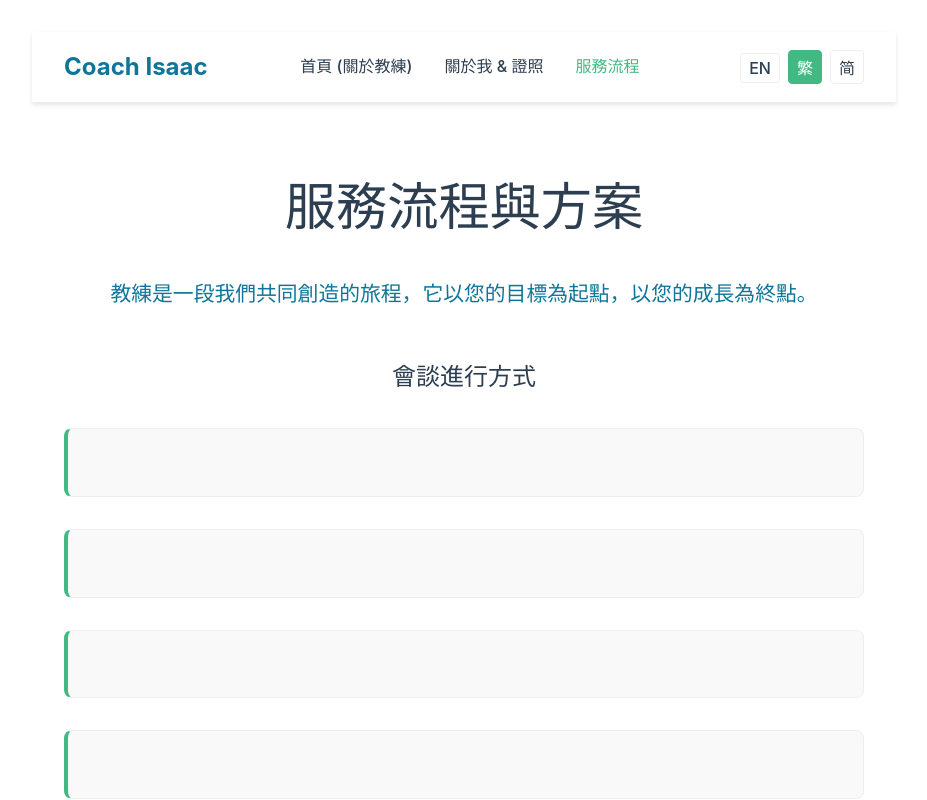
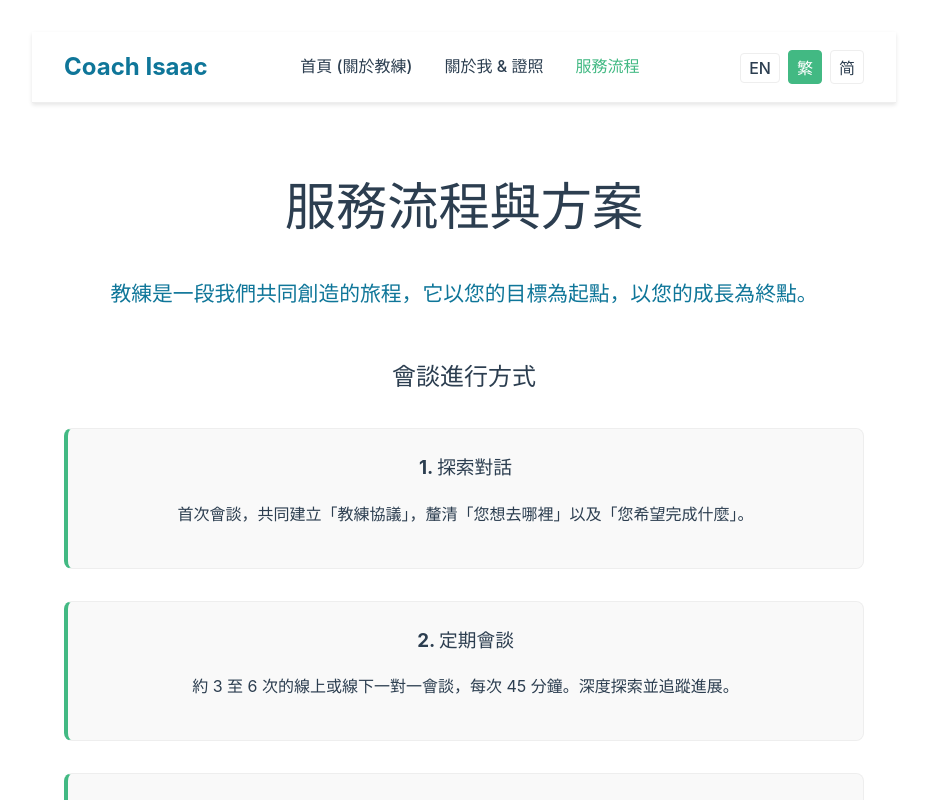
Before and after one commit to Coach-Isaac/Coach-Isaac.github.io, a Vue app: page /services in a window 1280 px wide. Shown: the top 800 px of the page, without its empty margins (176-1103 px from the left). Built offline with nearby package versions, Linux system fonts and the light colour scheme.

Commit message:
Fix i18n array rendering in Services page

```diff
--- a/src/views/ServicesView.vue
+++ b/src/views/ServicesView.vue
@@ -1,6 +1,6 @@
 <script setup>
 import { useI18n } from 'vue-i18n'
-const { t } = useI18n()
+const { t, tm, rt } = useI18n()
 </script>
 
 <template>
@@ -13,9 +13,9 @@ const { t } = useI18n()
     <section class="process-steps">
       <h2>{{ t('services.process_title') }}</h2>
       <div class="steps-container">
-        <div v-for="(step, index) in t('services.process_steps', { returnObjects: true })" :key="index" class="step-card">
-          <h3>{{ step.title }}</h3>
-          <p>{{ step.desc }}</p>
+        <div v-for="(step, index) in tm('services.process_steps')" :key="index" class="step-card">
+          <h3>{{ rt(step.title) }}</h3>
+          <p>{{ rt(step.desc) }}</p>
         </div>
       </div>
     </section>
```
